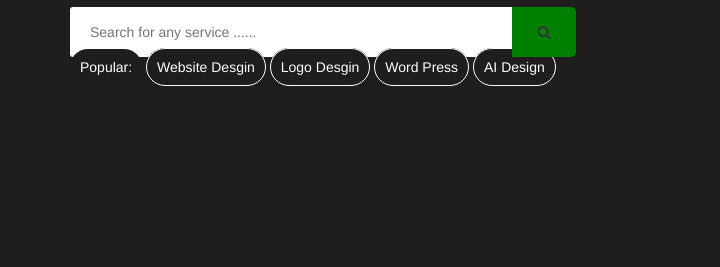
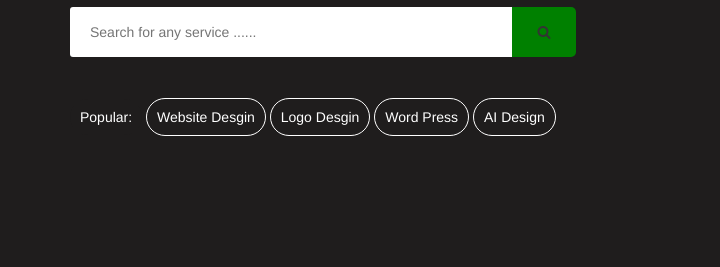
Before and after one commit to ak-abdullah/Web-Programming, a plain HTML site: page Activity 4/1.html in a window 1280 px wide. Shown: the part 335-602 px from the top of the page, 0-720 px from the left. Drawn offline with nearby package versions, Linux system fonts and the light colour scheme; grey boxes are pictures that could not be loaded.

Commit message:
ACtivity

```diff
--- a/Activity 4/1.html
+++ b/Activity 4/1.html
@@ -103,7 +103,7 @@
             height: 400px;
         }
 
-        .flex {
+        .search {
             margin-top: 50px;
         }
 
```
